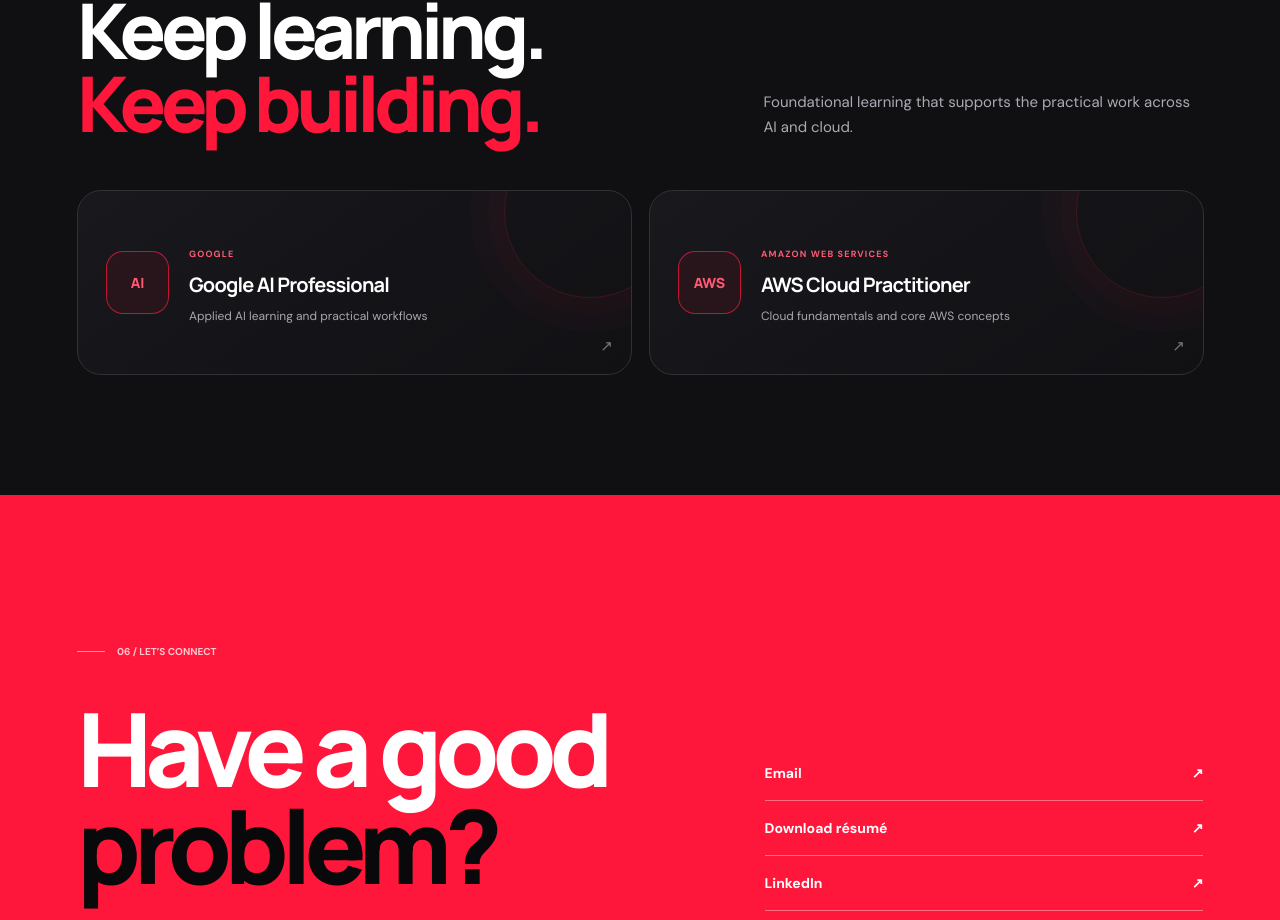
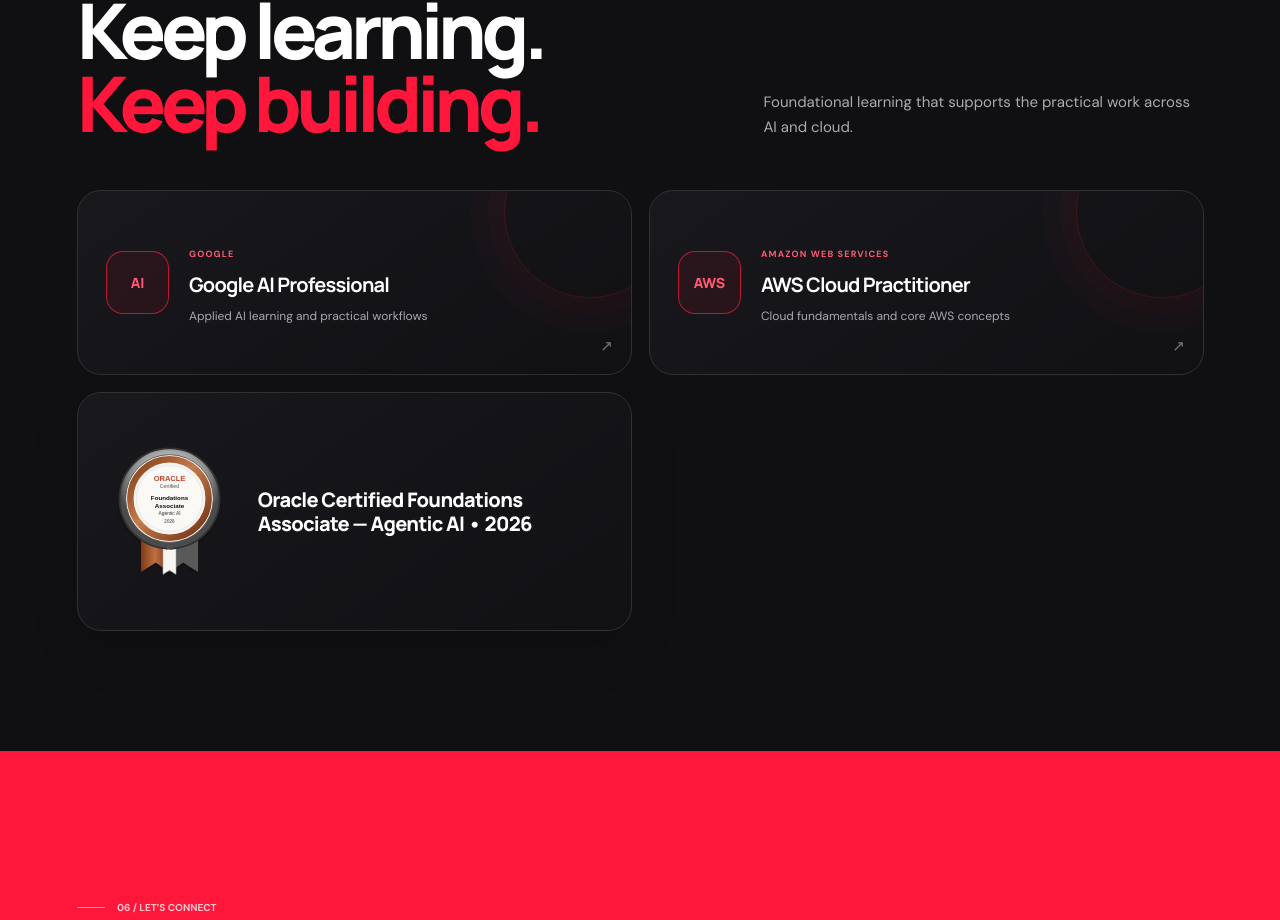
Before and after one commit to shyamprakash534/portfolio, a Next.js app: page / in a window 1280 px wide. Shown: the part 5938-6858 px from the top of the page. Built offline with nearby package versions, Linux system fonts and the light colour scheme.

Commit message:
Include Oracle certification styling

```diff
--- a/app/globals.css
+++ b/app/globals.css
@@ -1,3 +1,4 @@
 @import './styles/sushmitha-style.css';
 @import './styles/polish.css';
 @import './styles/smooth-motion.css';
+@import './styles/oracle-certification.css';
```
